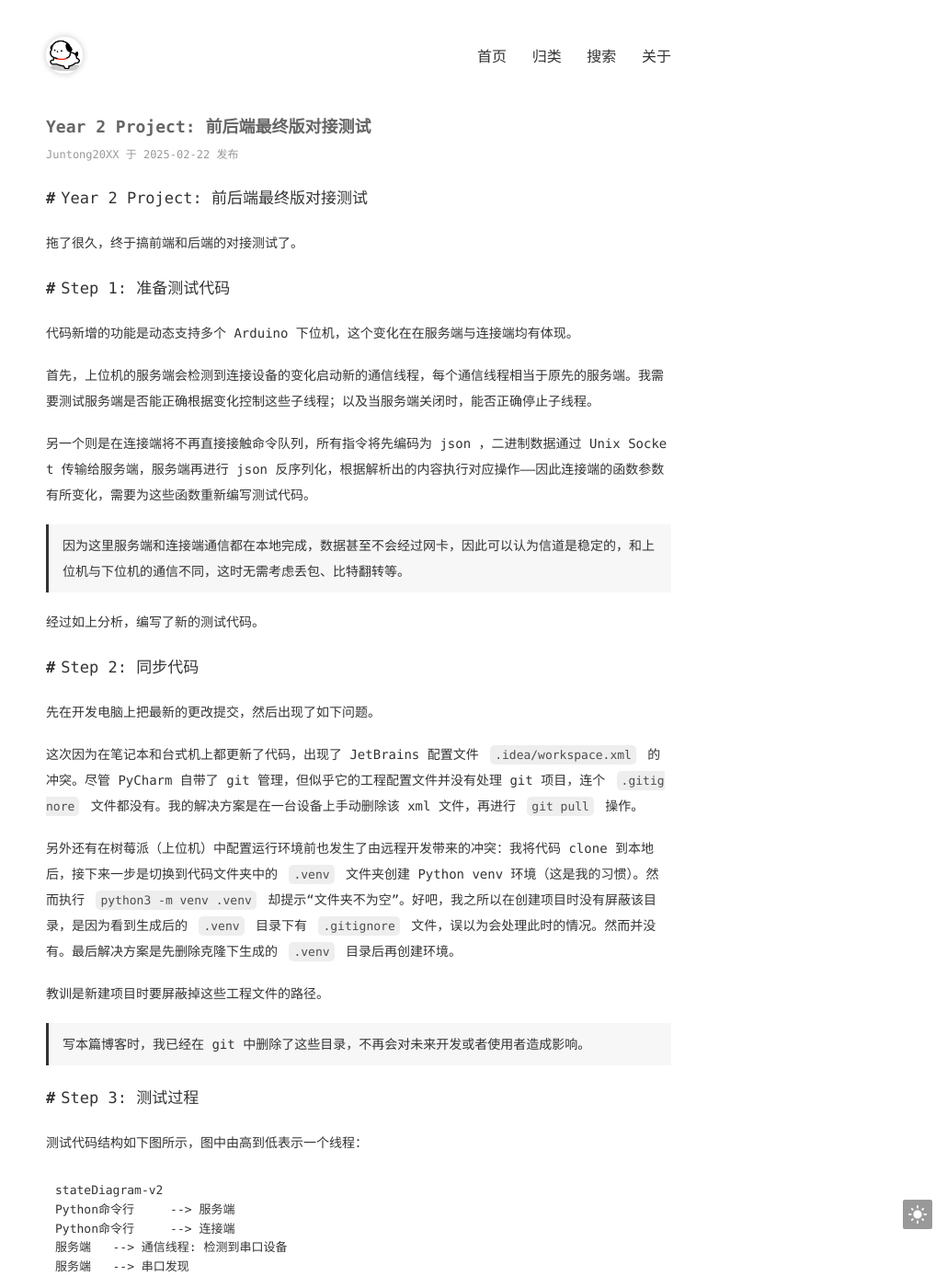
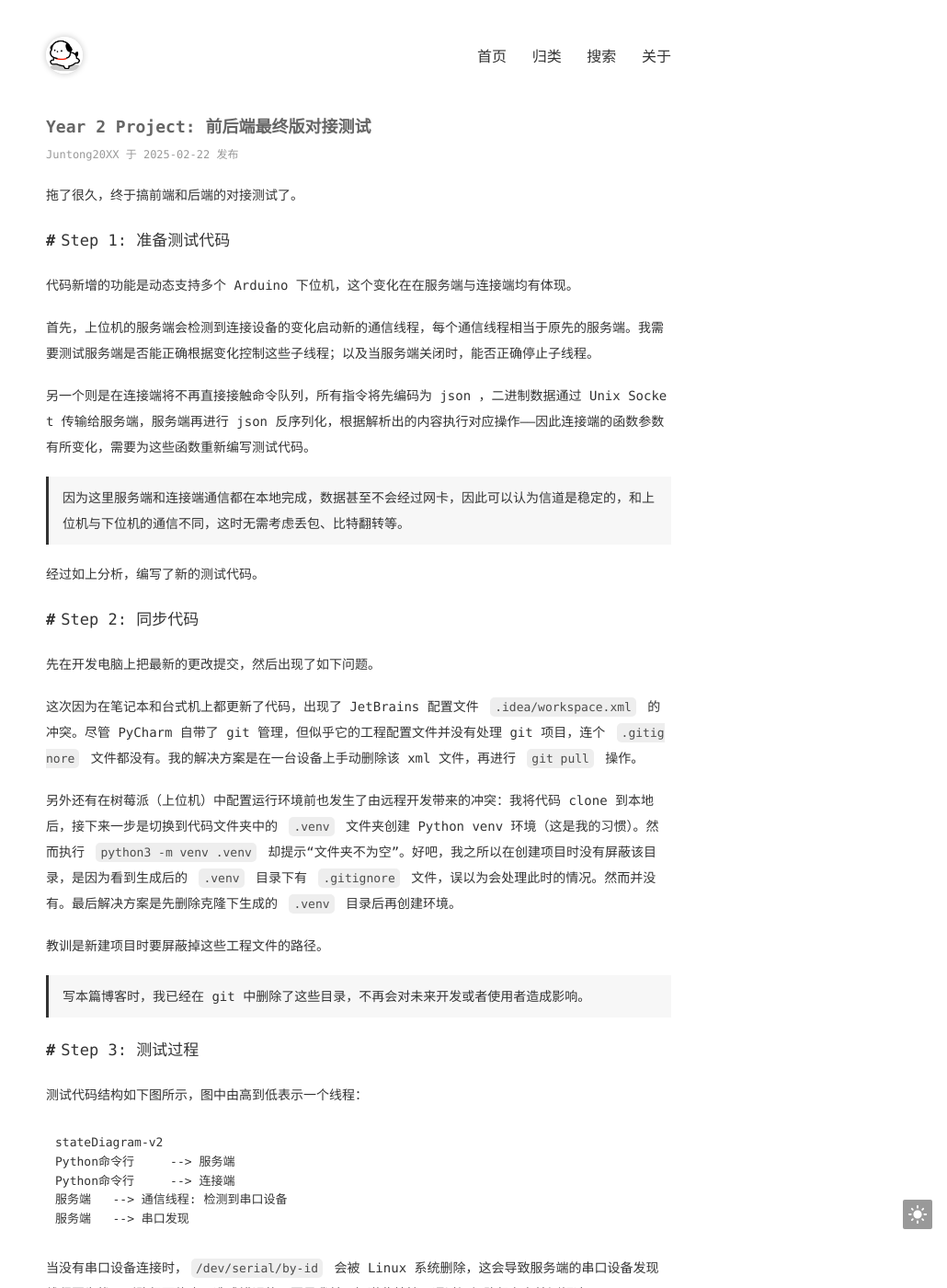
Before and after one commit to juntong20XX/juntong20XX.github.io, a Jekyll site: the page built from _posts/2025-02-22- year 2 project 前后端最终版对接测试.md, in a window 1280 px wide and 1400 px high. Shown: the whole window at 92% size, without its empty margins (250-1280 px from the left). Built offline with Jekyll 4.4.1, drawn with Linux system fonts in a browser that asks for light colours.

Commit message:
Update 2025-02-22- year 2 project 前后端最终版对接测试.md

```diff
--- a/_posts/2025-02-22- year 2 project 前后端最终版对接测试.md
+++ b/_posts/2025-02-22- year 2 project 前后端最终版对接测试.md
@@ -4,7 +4,6 @@ title: "Year 2 Project: 前后端最终版对接测试"
 categories: [Year 2 Project]
 lang: en-us
 ---
-# Year 2 Project: 前后端最终版对接测试
 
 拖了很久，终于搞前端和后端的对接测试了。
 
```
Also changed, not shown: other parts of _posts/2025-02-22- year 2 project 前后端最终版对接测试.md (+2 -0 lines).
